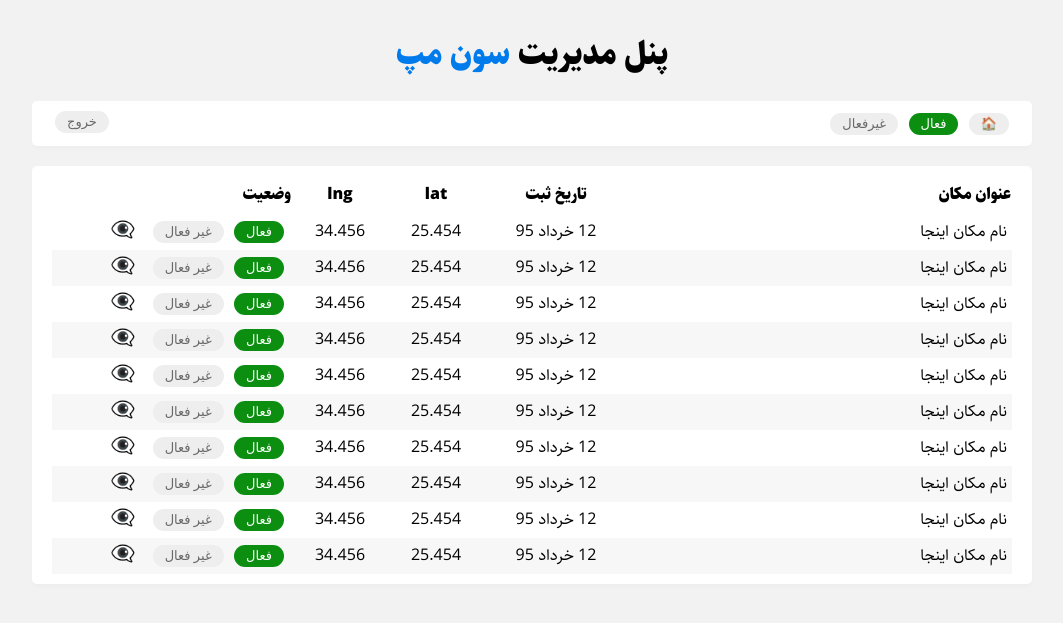
After one commit to m-mohammadi1/7map, a PHP site: page /views/admin-view.php in a window 1280 px wide. The commit adds this page. Shown: the top 623 px of the page, without its empty margins (108-1171 px from the left). Run offline with PHP 8.4, Linux system fonts and the light colour scheme; some libraries are stand-ins or nearby versions.

Commit message:
add-location-complete

```diff
--- a/adm.php
+++ b/adm.php
@@ -2,4 +2,4 @@
 
 include 'bootstrap/init.php';
 
-include 'views/index-view.php';
+include 'views/admin-view.php';
--- a/bootstrap/constants.php
+++ b/bootstrap/constants.php
@@ -8,3 +8,9 @@ define('SITE_ROOT', $_SERVER['DOCUMENT_ROOT'] . '7map/');
 // preg_replace("!${_SERVER['SCRIPT_NAME']}$!", '', $_SERVER['SCRIPT_FILENAME']);
 // site title
 define('SITE_TITLE', 'My Map Project pmod');
+
+// get types from json file
+$json = file_get_contents(SITE_ROOT . "bootstrap/types.json");
+$typesArr = json_decode($json, true);
+// define location tpyes depend on json file
+define('LocationTypes', $typesArr);
--- /dev/null
+++ b/views/admin-view.php
@@ -0,0 +1,145 @@
+<!DOCTYPE html>
+<html lang="en">
+<head>
+    <meta charset="UTF-8">
+    <meta name="viewport" content="width=device-width, initial-scale=1.0">
+    <title>7Map Panel</title>
+    <link href="favicon.png" rel="shortcut icon" type="image/png">
+
+    <link rel="stylesheet" href="assets/css/styles.css<?="?v=" . rand(99, 9999999)?>" />
+    <style>
+    body{
+        background:#f2f2f2;
+    }
+    a{
+        text-decoration: none;
+    }
+    h1{
+        text-align: center;
+    }
+
+    .main-panel{
+        width:1000px;
+        margin:30px auto;
+    }
+    .box {
+        background: #fff;
+        padding: 10px 20px;
+        border-radius: 5px;
+        box-shadow: 0px 3px 3px #EEE;
+        margin-bottom: 20px;
+    }
+    table.tabe-locations {
+        width: 100%;
+        border-collapse: collapse;
+    }
+    .statusToggle {
+        background: #eee;
+        color: #686868;
+        border: 0;
+        padding: 3px 12px;
+        border-radius: 20px;
+        cursor: pointer;
+        font-size: 13px;
+        font-weight: 400;
+        font-family: iransans;
+        display:inline-block;
+        margin:0 3px;
+    }
+    .statusToggle.active {
+        background: #0c8f10;
+        color: #ffffff;
+    }
+    .statusToggle:hover,button.preview:hover {
+        opacity: 0.7;
+    }
+    button.preview {
+        padding: 0 10px;
+        background: none;
+        border: none;
+        font-size: 20px;
+        cursor: pointer;
+    }
+    tr {
+        line-height: 36px;
+    }
+    tr:nth-child(2n) {
+        background:#f7f7f7;
+    }
+    td{
+        padding:0 5px;
+    }
+    iframe#mapWivdow {
+        width: 100%;
+        height: 500px;
+    }
+    .text-center{
+        text-align: center;
+    }
+    </style>
+</head>
+<body>
+    <div class="main-panel">
+        <h1>پنل مدیریت <span style="color:#007bec">سون مپ</span></h1>
+        <div class="box">
+            <a class="statusToggle" href="<?=SITE_URL?>" target="_blank">🏠</a>
+            <a class="statusToggle active" href="?status=1">فعال</a>
+            <a class="statusToggle" href="?status=0">غیرفعال</a>
+            <a class="statusToggle" href="?logout=1" style="float:left" target="_blank">خروج</a>
+        </div>
+        <div class="box">
+        <table class="tabe-locations">
+        <thead>
+        <tr>
+        <th style="width:40%">عنوان مکان</th>
+        <th style="width:15%" class="text-center">تاریخ ثبت</th>
+        <th style="width:10%" class="text-center">lat</th>
+        <th style="width:10%" class="text-center">lng</th>
+        <th style="width:25%">وضعیت</th>
+        </tr>
+        </thead>
+        <tbody>
+        <?php for($i=0;$i<10;$i++): ?>
+        <tr>
+            <td>نام مکان اینجا</td>
+            <td class="text-center">12 خرداد 95</td>
+            <td class="text-center">25.454</td>
+            <td class="text-center">34.456</td>
+            <td>
+                <button class="statusToggle active" data-loc='111'>فعال</button>
+                <button class="statusToggle" data-loc='111'>غیر فعال</button>
+                <button class="preview" data-loc='111'>👁️‍🗨️</button>
+            </td>
+        </tr>
+<?php endfor; ?>
+        </tbody>
+        </table>
+        </div>
+
+    </div>
+
+    <div class="modal-overlay" style="display: none;">
+        <div class="modal">
+            <span class="close">x</span>
+            <div class="modal-content">
+                <iframe id='mapWivdow' src="#" frameborder="0"></iframe>
+            </div>
+        </div>
+    </div>
+
+
+
+    <script src="assets/js/jquery.min.js"></script>
+    <script>
+    $(document).ready(function() {
+        $('.preview').click(function() {
+            $('.modal-overlay').fadeIn();
+            $('#mapWivdow').attr('src','<?=SITE_URL?>');
+        });
+        $('.modal-overlay .close').click(function() {
+            $('.modal-overlay').fadeOut();
+        });
+    });
+    </script>
+</body>
+</html>
```
Also changed, not shown: assets/js/scripts.js (+41 -0 lines), bootstrap/types.json (added, +8 -0 lines), libs/lib-helpers.php (+30 -0 lines), libs/lib-locations.php (+25 -0 lines), process/addLocation.php (+19 -0 lines), views/index-view.php (+3 -19 lines).
